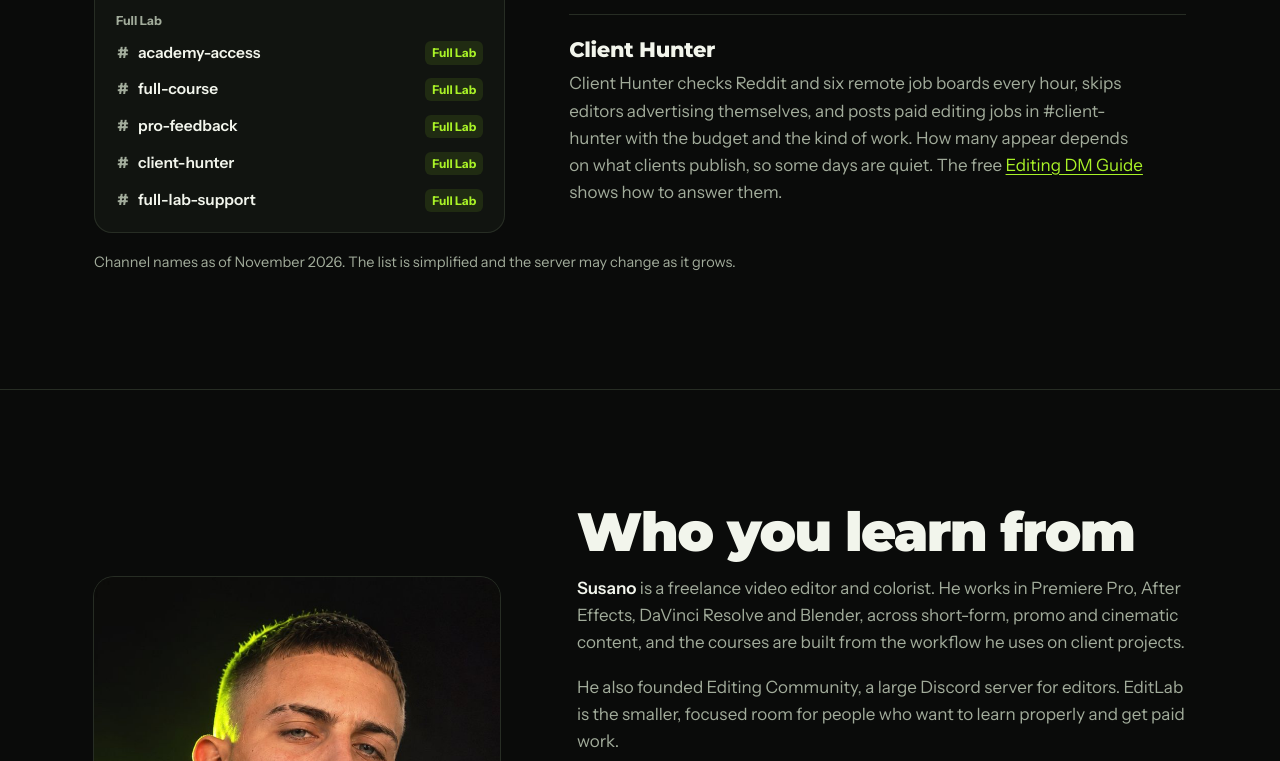
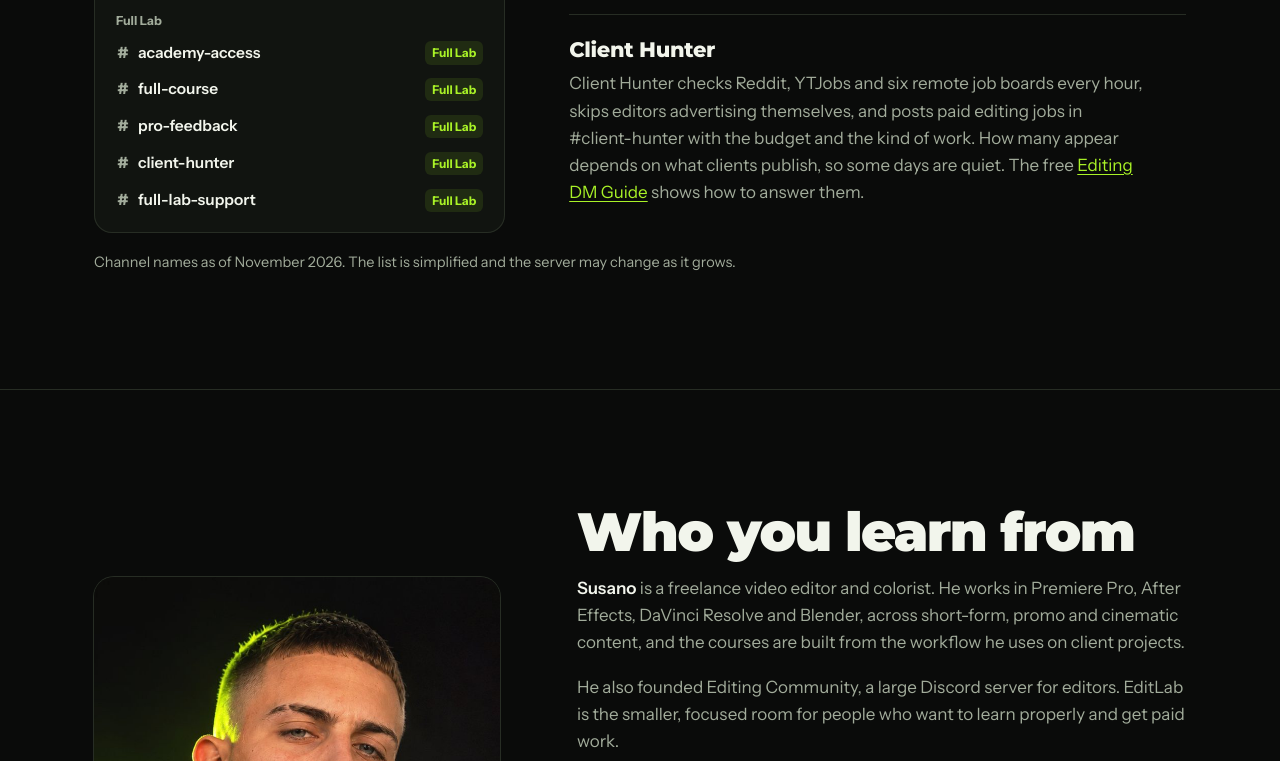
Before and after one commit to SusanoVisual/editlab, a plain HTML site: page index.html in a window 1280 px wide. Shown: the part 4362-5123 px from the top of the page. Drawn offline with Linux system fonts and the light colour scheme.

Commit message:
Client Hunter copy: YTJobs
Co-Authored-By: Claude Opus 5.5 <noreply@anthropic.com>
Claude-Session: https://claude.ai/code/session_018CKco3Lhjg6SkAxoKNBUZC

```diff
--- a/index.html
+++ b/index.html
@@ -557,7 +557,7 @@ footer a{text-underline-offset:3px}
         </div>
         <div>
           <h3>Client Hunter</h3>
-          <p>Client Hunter checks Reddit and six remote job boards every hour, skips editors advertising themselves, and posts paid editing jobs in #client-hunter with the budget and the kind of work. How many appear depends on what clients publish, so some days are quiet. The free <a href="https://susanovisual.github.io/editing-dm-guide/">Editing DM Guide</a> shows how to answer them.</p>
+          <p>Client Hunter checks Reddit, YTJobs and six remote job boards every hour, skips editors advertising themselves, and posts paid editing jobs in #client-hunter with the budget and the kind of work. How many appear depends on what clients publish, so some days are quiet. The free <a href="https://susanovisual.github.io/editing-dm-guide/">Editing DM Guide</a> shows how to answer them.</p>
         </div>
       </div>
     </div>
```
